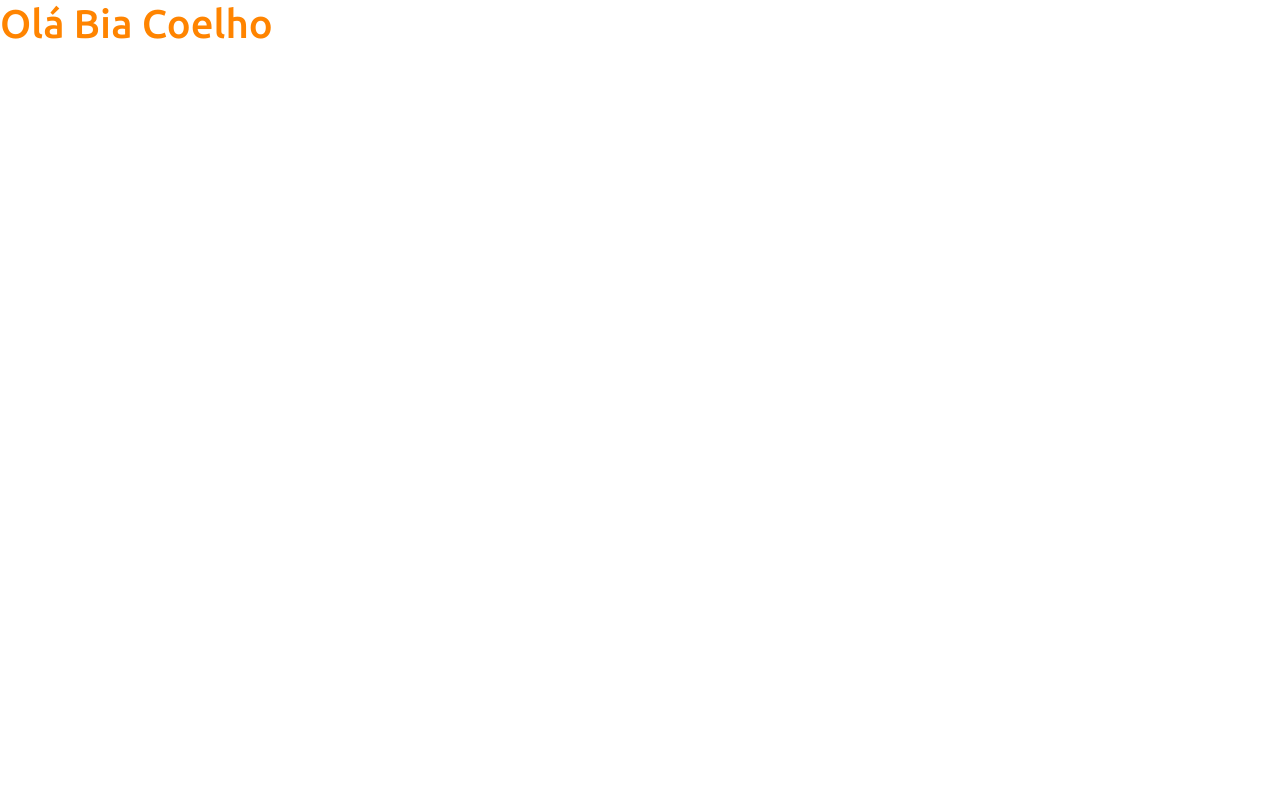
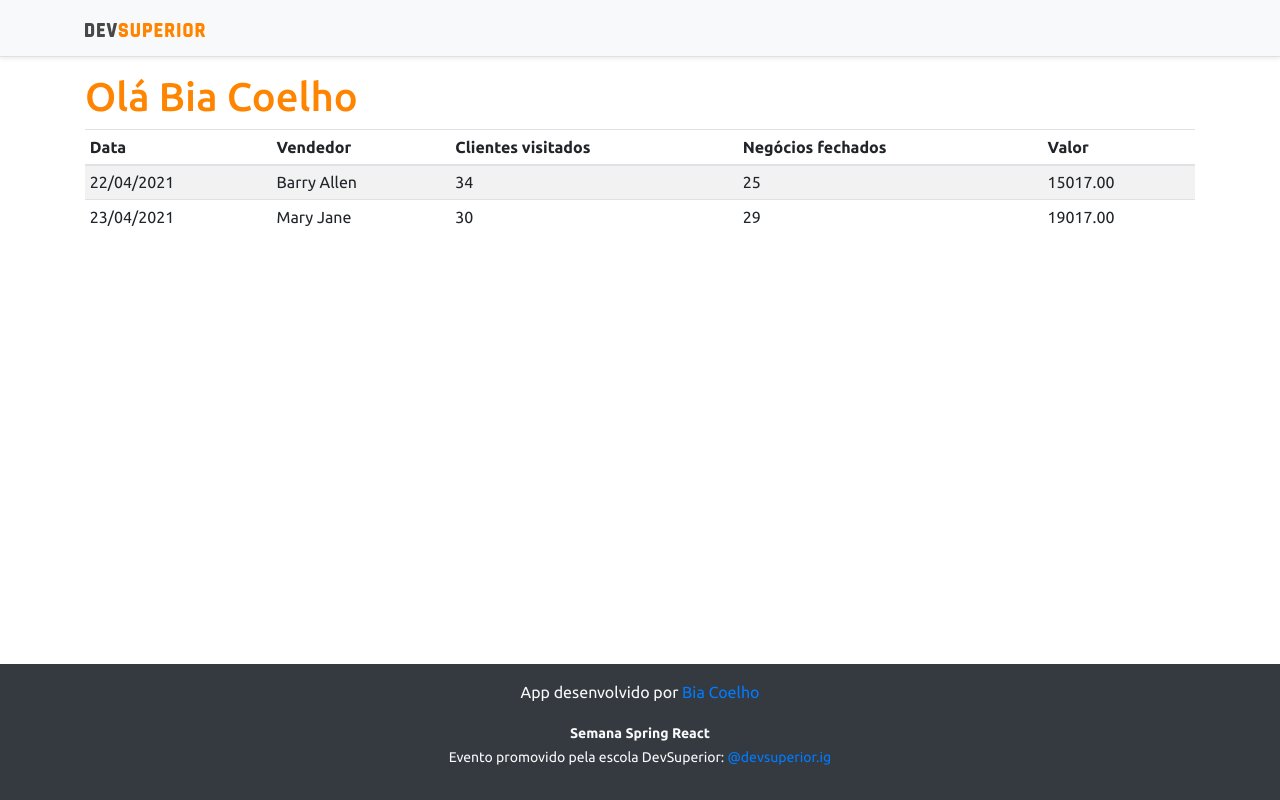
Before and after one commit to beatriz-dadalto/dsvendas-java-react-devSuperior, a React (Create React App) app in the folder frontend/: page / in a window 1280 px wide. Built offline with nearby package versions, Linux system fonts and the light colour scheme.

Commit message:
Basic static components

```diff
--- a/frontend/src/App.tsx
+++ b/frontend/src/App.tsx
@@ -1,10 +1,17 @@
-import React from 'react';
+import DataTable from 'assets/components/DataTable';
+import Footer from 'assets/components/Footer';
+import NavBar from 'assets/components/NavBar/indext';
 
 function App() {
   return (
-    <div>
-      <h1 className="text-primary">Olá Bia Coelho</h1>
-    </div>
+    <>
+      <NavBar />
+      <div className="container">
+        <h1 className="text-primary">Olá Bia Coelho</h1>
+        <DataTable />
+      </div>
+      <Footer />
+    </>
   );
 }
 
--- /dev/null
+++ b/frontend/src/assets/components/DataTable/index.tsx
@@ -0,0 +1,35 @@
+const DataTable = () => {
+  return (
+    <div className="table-responsive">
+      <table className="table table-striped table-sm">
+        <thead>
+          <tr>
+            <th>Data</th>
+            <th>Vendedor</th>
+            <th>Clientes visitados</th>
+            <th>Negócios fechados</th>
+            <th>Valor</th>
+          </tr>
+        </thead>
+        <tbody>
+          <tr>
+            <td>22/04/2021</td>
+            <td>Barry Allen</td>
+            <td>34</td>
+            <td>25</td>
+            <td>15017.00</td>
+          </tr>
+          <tr>
+            <td>23/04/2021</td>
+            <td>Mary Jane</td>
+            <td>30</td>
+            <td>29</td>
+            <td>19017.00</td>
+          </tr>
+        </tbody>
+      </table>
+    </div>
+  );
+};
+
+export default DataTable;
--- /dev/null
+++ b/frontend/src/assets/components/Footer/index.tsx
@@ -0,0 +1,34 @@
+const Footer = () => {
+  return (
+    <footer className="footer mt-auto py-3 bg-dark">
+      <div className="container">
+        <p className="text-light">
+          App desenvolvido por{' '}
+          <a
+            href="https://github.com/biacoelho"
+            target="_blank"
+            rel="noreferrer"
+          >
+            Bia Coelho
+          </a>
+        </p>
+        <p className="text-light">
+          <small>
+            <strong>Semana Spring React</strong>
+            <br />
+            Evento promovido pela escola DevSuperior:{' '}
+            <a
+              href="https://instagram.com/devsuperior.ig"
+              target="_blank"
+              rel="noreferrer"
+            >
+              @devsuperior.ig
+            </a>
+          </small>
+        </p>
+      </div>
+    </footer>
+  );
+};
+
+export default Footer;
--- /dev/null
+++ b/frontend/src/assets/components/NavBar/indext.tsx
@@ -0,0 +1,15 @@
+import ImgDsDark from 'assets/img/ds_dark.svg';
+
+const NavBar = () => {
+  return (
+    <div className="d-flex flex-column flex-md-row align-items-center p-3 px-md-4 mb-3 bg-light border-bottom shadow-sm">
+      <div className="container">
+        <nav className="my-2 my-md-0 mr-md-3">
+          <img src={ImgDsDark} alt="DevSuperior" width="120" />
+        </nav>
+      </div>
+    </div>
+  );
+};
+
+export default NavBar;
```
Also changed, not shown: frontend/src/assets/img/ds_dark.svg (added).
